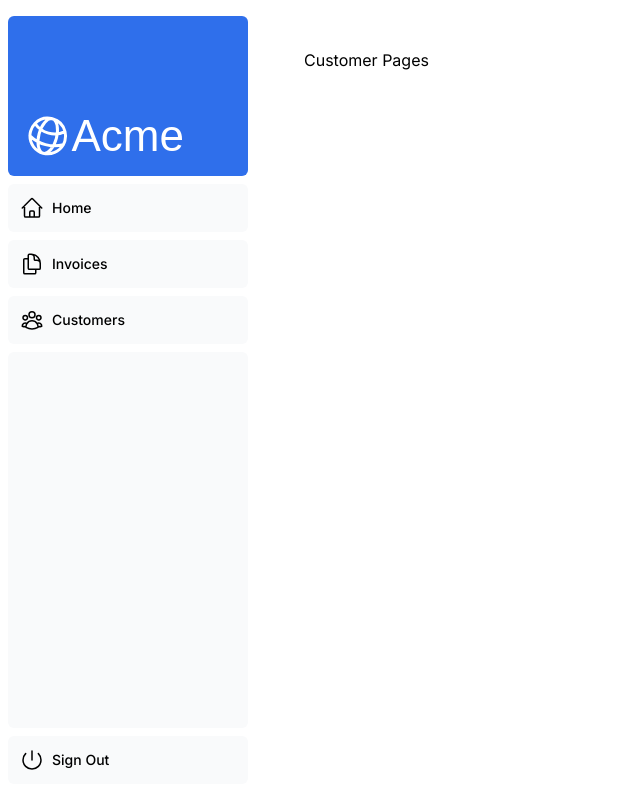
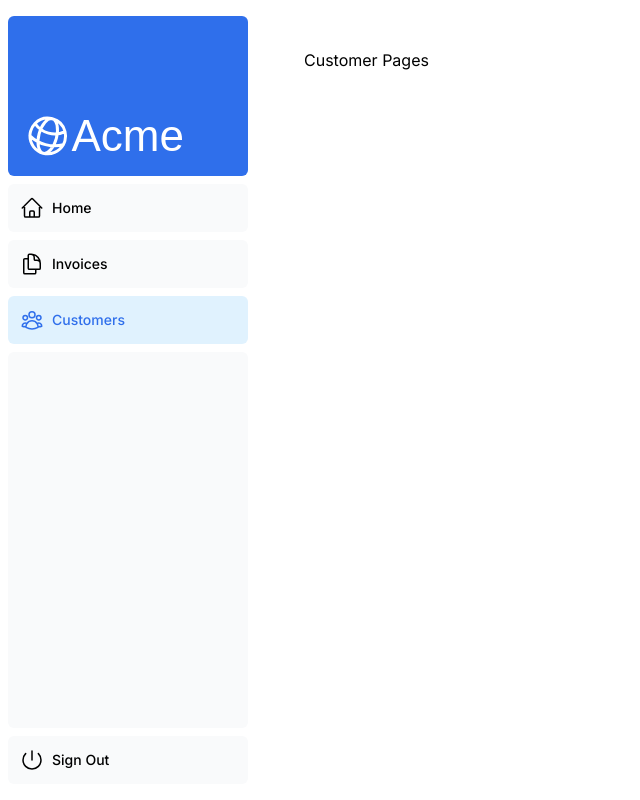
Before and after one commit to Nahid1911/nextjs-dashboard, a Next.js app: page /dashboard/customers in a window 1280 px wide. Shown: the whole page, without its empty margins (0-640 px from the left). Built offline with nearby package versions, Linux system fonts and the light colour scheme; a web font is replaced by a local one.

Commit message:
Make nav-link as client component, and usePathname and clsx

```diff
--- a/app/ui/dashboard/nav-links.tsx
+++ b/app/ui/dashboard/nav-links.tsx
@@ -1,9 +1,12 @@
+'use client'
 import {
   UserGroupIcon,
   HomeIcon,
   DocumentDuplicateIcon,
 } from '@heroicons/react/24/outline';
 import Link from 'next/link';
+import { usePathname } from 'next/navigation'
+import clsx from 'clsx'
 
 // Map of links to display in the side navigation.
 // Depending on the size of the application, this would be stored in a database.
@@ -18,6 +21,7 @@
 ];
 
 export default function NavLinks() {
+  const pathname = usePathname();
   return (
     <>
       {links.map((link) => {
@@ -26,8 +30,11 @@
           <Link
             key={link.name}
             href={link.href}
-            className="flex h-[48px] grow items-center justify-center gap-2 rounded-md bg-gray-50 p-3 text-sm font-medium hover:bg-sky-100 hover:text-blue-600 md:flex-none md:justify-start md:p-2 md:px-3"
-          >
+            className={clsx("flex h-[48px] grow items-center justify-center gap-2 rounded-md bg-gray-50 p-3 text-sm font-medium hover:bg-sky-100 hover:text-blue-600 md:flex-none md:justify-start md:p-2 md:px-3",
+             {
+              'bg-sky-100 text-blue-600': pathname === link.href,
+            }
+            )}>
             <LinkIcon className="w-6" />
             <p className="hidden md:block">{link.name}</p>
           </Link>
```
